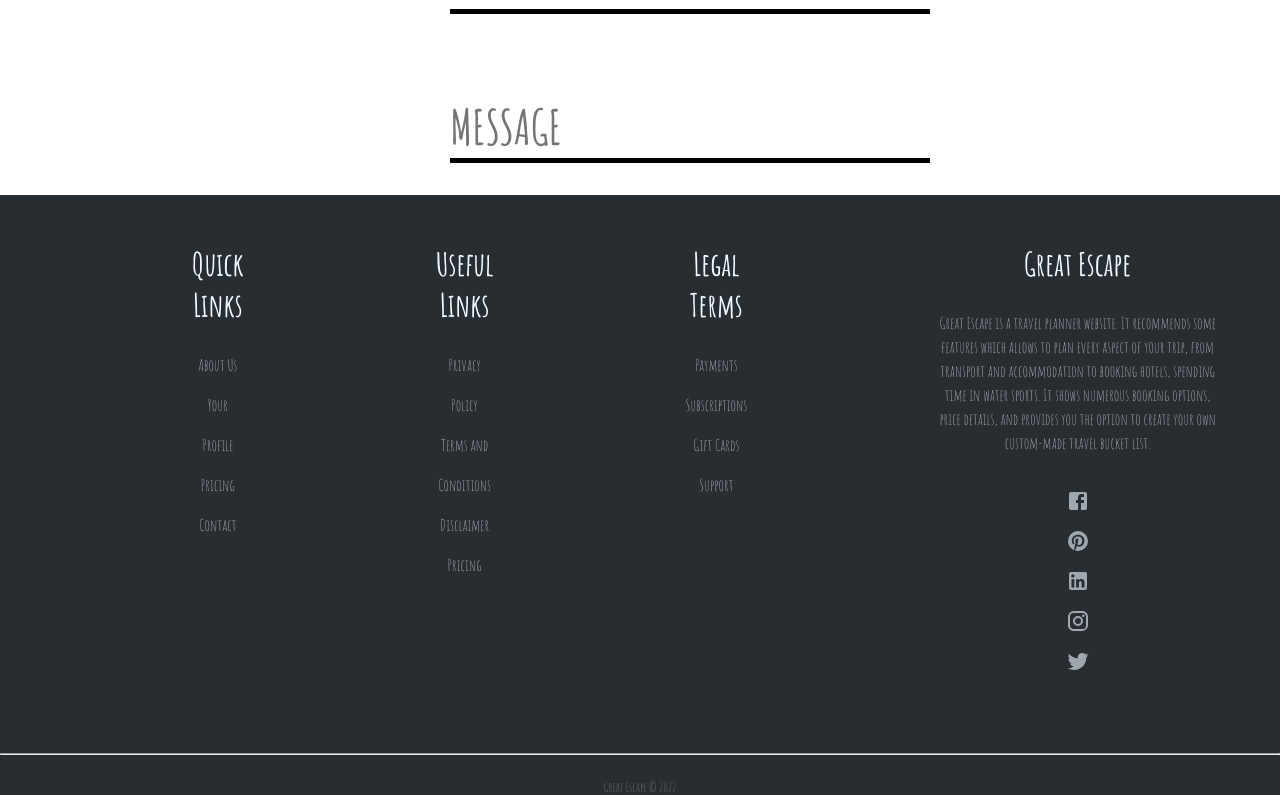
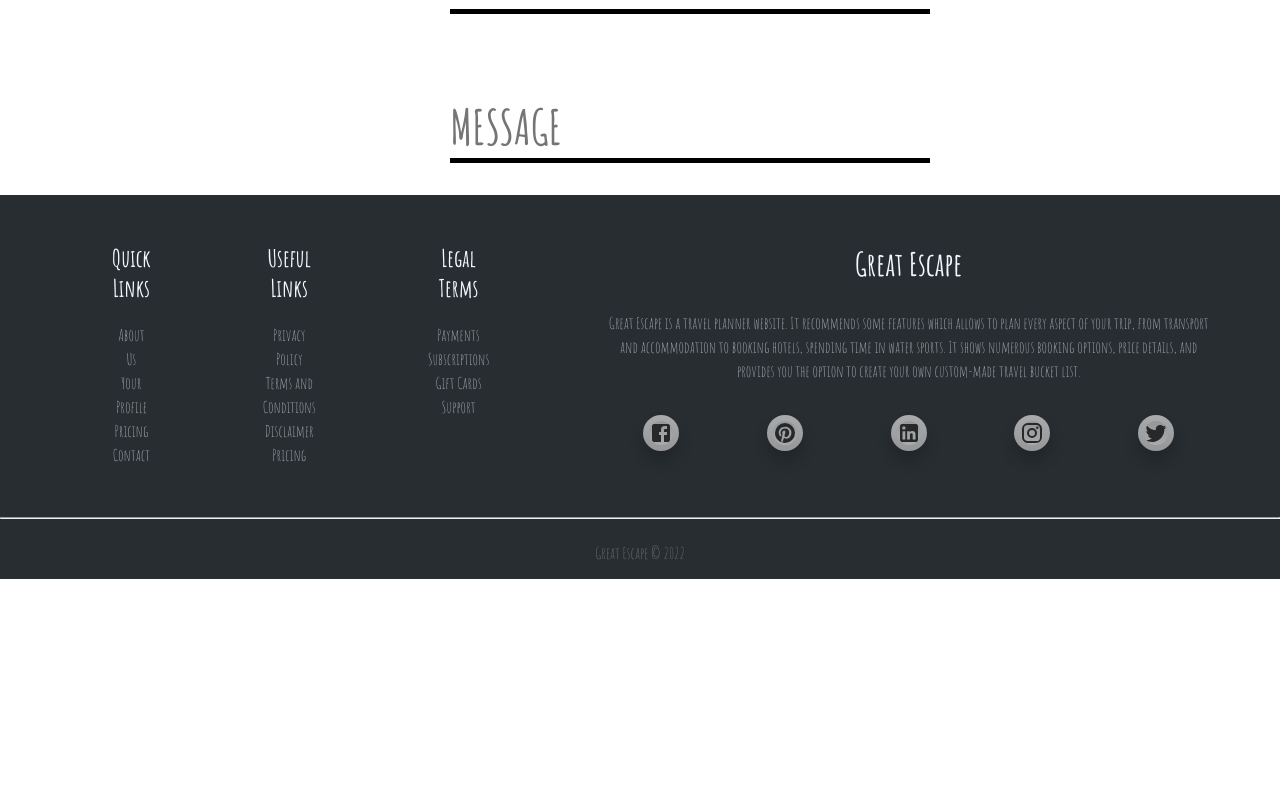
Before and after one commit to NikhitaBarat/great-escape, a React (Create React App) app in the folder client/: page /contact in a window 1280 px wide. Shown: the part 616-1411 px from the top of the page. After the commit the page ends 1195 px from the top, so only its background shows below. Built offline with nearby package versions, Linux system fonts and the light colour scheme.

Commit message:
modified footer styles

```diff
--- a/client/src/components/footer/footer.styles.css
+++ b/client/src/components/footer/footer.styles.css
@@ -15,12 +15,11 @@
 .footer-dark h2 {
     margin-bottom: 20px;
     font-weight: bold;
-    font-size: 2rem;
 }
 
 .footer-dark ul {
     list-style: none;
-    line-height: 2.5;
+    line-height: 1.5;
     font-size: 1rem;
 }
 
@@ -38,13 +37,15 @@
     .footer-dark .item:not(.social) {
         text-align: center;
         padding-bottom: 2px;
+        padding-left: 2rem;
     }
 }
+
 @media (min-width:767px) {
     .footer-dark .item:not(.social) {
         text-align: center;
         padding-bottom: 2px;
-        padding-left: 10rem;
+        padding-left: 5rem;
     }
 }
 
@@ -61,9 +62,6 @@
     line-height: 1.5rem;
 }
 
-.footer-dark .item.social {
-    text-align: center;
-}
 
 @media (max-width:991px) {
     .footer-dark .item.social {
@@ -72,28 +70,68 @@
     }
 }
 
-.footer-dark .item.social>a {
-    font-size: 20px;
-    width: 36px;
-    height: 36px;
-    line-height: 36px;
-    display: inline-block;
-    text-align: center;
-    border-radius: 50%;
-    box-shadow: 0 0 0 1px rgba(255, 255, 255, 0.4);
-    margin: 0 8px;
-    color: #fff;
-    opacity: 0.75;
-}
-
-.footer-dark .item.social>a:hover {
-    opacity: 0.9;
-}
-
 .footer-dark .copyright {
     text-align: center;
     padding-top: 24px;
     opacity: 0.3;
-    font-size: 13px;
-    margin-bottom: 0;
+    font-size: 1rem;
+    color: white;
+    padding-bottom: 1rem;
 }
+
+.social ul {
+    display: flex;
+    justify-content: space-between;
+}
+
+.social ul li {
+    list-style: none;
+}
+
+.social ul li a {
+    display: block;
+    text-align: center;
+    margin: 0 10px;
+    border-radius: 50%;
+    padding: 6px;
+    box-sizing: border-box;
+    text-decoration: none;
+    box-shadow: 0 10px 15px rgba(0, 0, 0, 0.3);
+    background: linear-gradient(0deg, #ddd, #fff);
+    transition: .5s;
+}
+
+ul li a .fab {
+    display: block;
+    background: linear-gradient(0deg, #fff, #ddd);
+    border-radius: 50%;
+    line-height: calc(60px - 12px);
+    font-size: 24px;
+    color: #262626;
+    transition: .5s;
+}
+
+.social ul li a:hover {
+    box-shadow: 0 2px 5px rgba(0, 0, 0, 0.3);
+    text-decoration: none;
+}
+
+ul li:nth-child(1) a:hover .fab {
+    color: #3b5998;
+}
+
+ul li:nth-child(2) a:hover .fab {
+    color: #980e21;
+}
+
+ul li:nth-child(3) a:hover .fab {
+    color: #357adb;
+}
+
+ul li:nth-child(4) a:hover .fab {
+    color: #e4405f;
+}
+
+ul li:nth-child(5) a:hover .fab {
+    color: #007bb6;
+}
```
